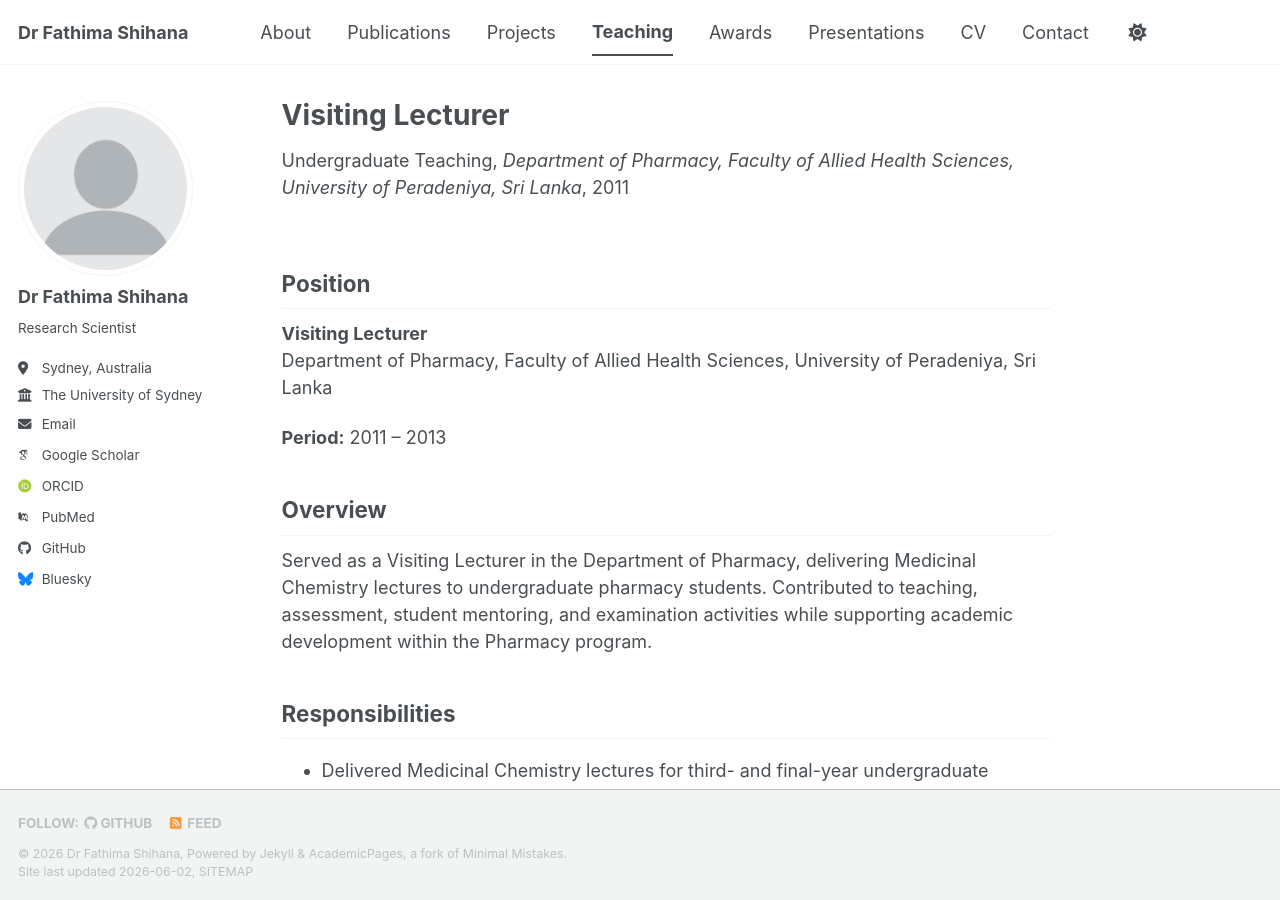
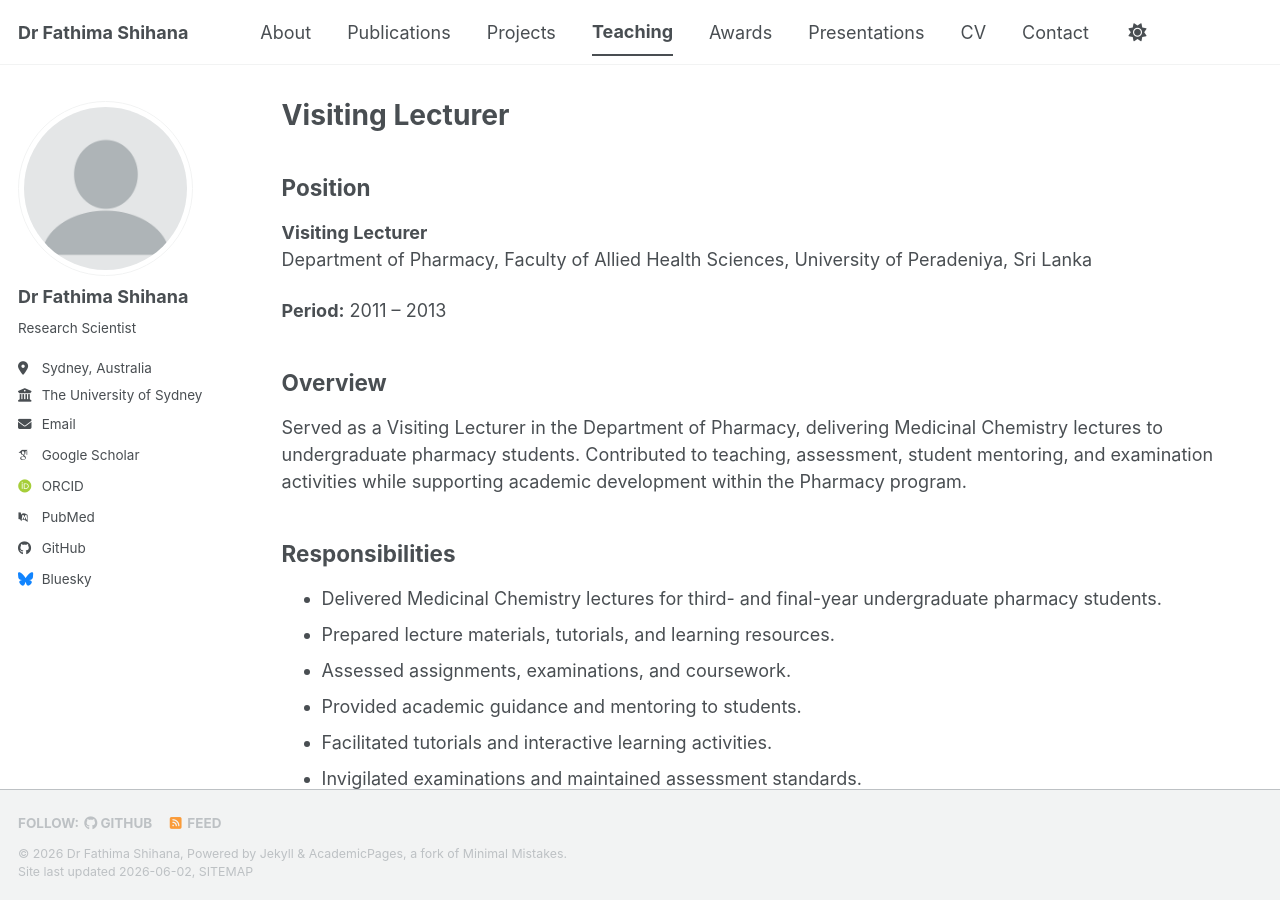
Before and after one commit to fathimashihana/fathimashihana.github.io, a Jekyll site: the page built from _pages/teaching.md, in a window 1280 px wide and 900 px high. Built offline with Jekyll 4.4.1, drawn with Linux system fonts in a browser that asks for light colours; some web fonts are replaced; a script bundle is joined from its source files by our own code; library files that are not in the unit come from our copies.

Commit message:
Update teaching.md

```diff
--- a/_pages/teaching.md
+++ b/_pages/teaching.md
@@ -1,10 +1,8 @@
 ---
+layout: archive
 title: "Visiting Lecturer"
-collection: teaching
-type: "Undergraduate Teaching"
-permalink: /teaching/visiting-lecturer-pharmacy/
-venue: "Department of Pharmacy, Faculty of Allied Health Sciences, University of Peradeniya, Sri Lanka"
-date: 2011-01-01
+permalink: /teaching/
+author_profile: true
 ---
 
 ## Position
```
